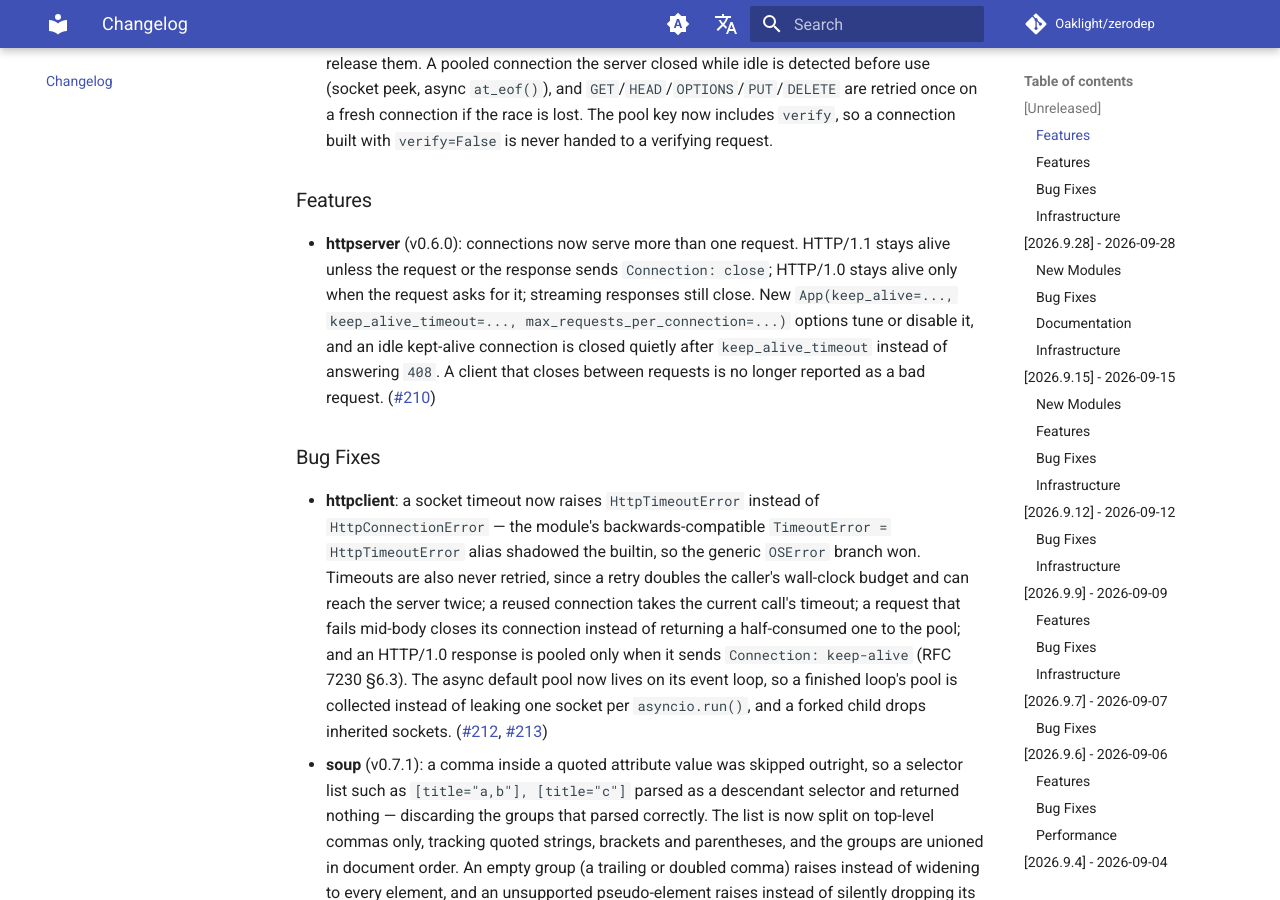
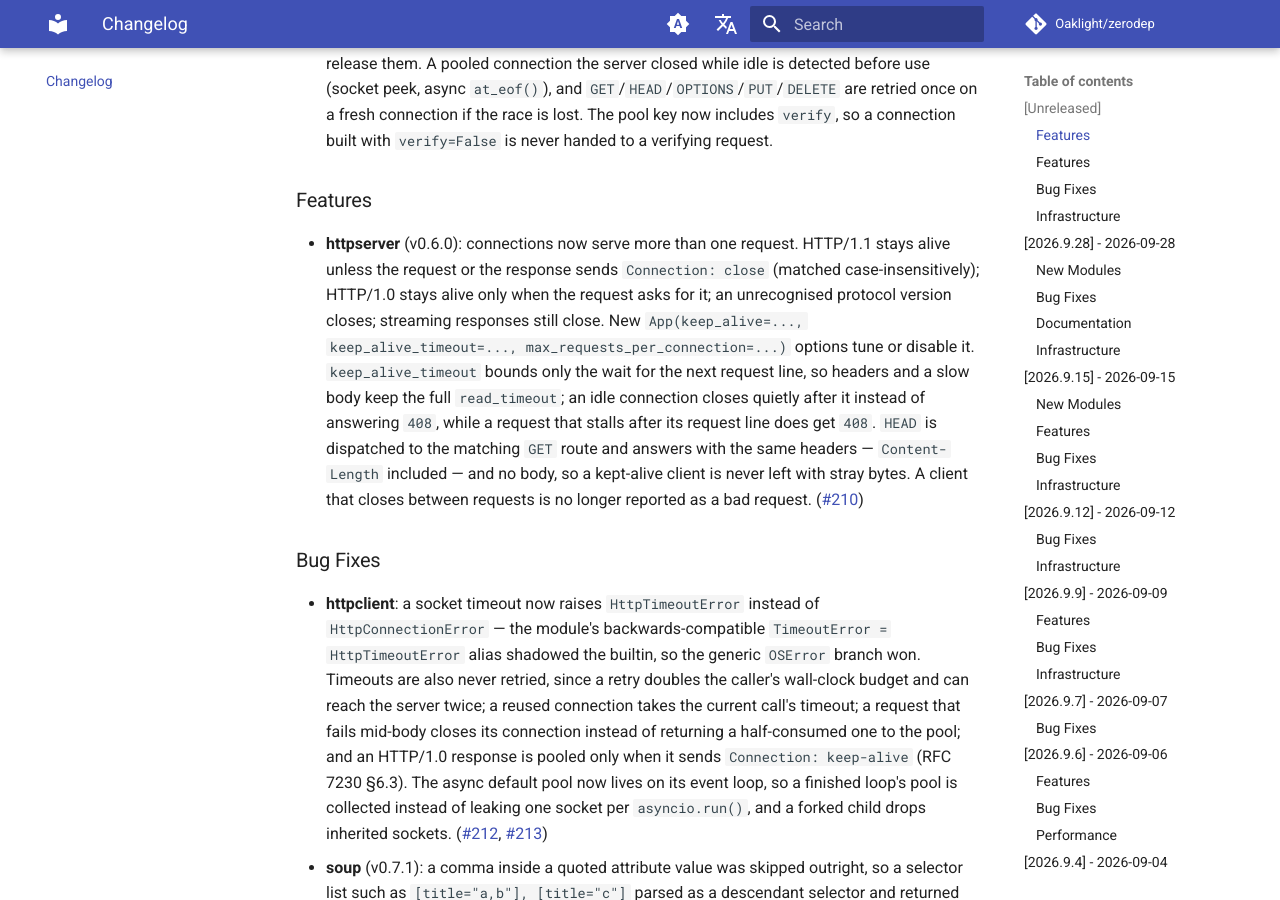
Before and after one commit to Oaklight/zerodep, an MkDocs documentation site: the page built from docs/changelog.md, in a window 1280 px wide and 900 px high, scrolled down 509 px. Built offline with MkDocs 1.6.1 and Material for MkDocs 9.7.7, drawn with Linux system fonts in a browser that asks for light colours; comment, search, counter and statistics services are not loaded.

Commit message:
docs(httpserver): document HEAD, idle budget and header matching
Record the #211 review fixes: keep_alive_timeout bounds only the wait
for the next request line, HEAD is served by the GET route without a
body, Connection is matched case-insensitively, and an unknown protocol
version is not kept alive.

```diff
--- a/docs/changelog.md
+++ b/docs/changelog.md
@@ -12,7 +12,7 @@ The format is based on [Keep a Changelog](https://keepachangelog.com/en/1.1.0/).
 
 ### Features
 
-- **httpserver** (v0.6.0): connections now serve more than one request. HTTP/1.1 stays alive unless the request or the response sends `Connection: close`; HTTP/1.0 stays alive only when the request asks for it; streaming responses still close. New `App(keep_alive=..., keep_alive_timeout=..., max_requests_per_connection=...)` options tune or disable it, and an idle kept-alive connection is closed quietly after `keep_alive_timeout` instead of answering `408`. A client that closes between requests is no longer reported as a bad request. ([#210](https://github.com/Oaklight/zerodep/issues/210))
+- **httpserver** (v0.6.0): connections now serve more than one request. HTTP/1.1 stays alive unless the request or the response sends `Connection: close` (matched case-insensitively); HTTP/1.0 stays alive only when the request asks for it; an unrecognised protocol version closes; streaming responses still close. New `App(keep_alive=..., keep_alive_timeout=..., max_requests_per_connection=...)` options tune or disable it. `keep_alive_timeout` bounds only the wait for the next request line, so headers and a slow body keep the full `read_timeout`; an idle connection closes quietly after it instead of answering `408`, while a request that stalls after its request line does get `408`. `HEAD` is dispatched to the matching `GET` route and answers with the same headers — `Content-Length` included — and no body, so a kept-alive client is never left with stray bytes. A client that closes between requests is no longer reported as a bad request. ([#210](https://github.com/Oaklight/zerodep/issues/210))
 
 ### Bug Fixes
 
```
Also changed, not shown: docs/modules/httpserver.md (+1 -1 lines).
